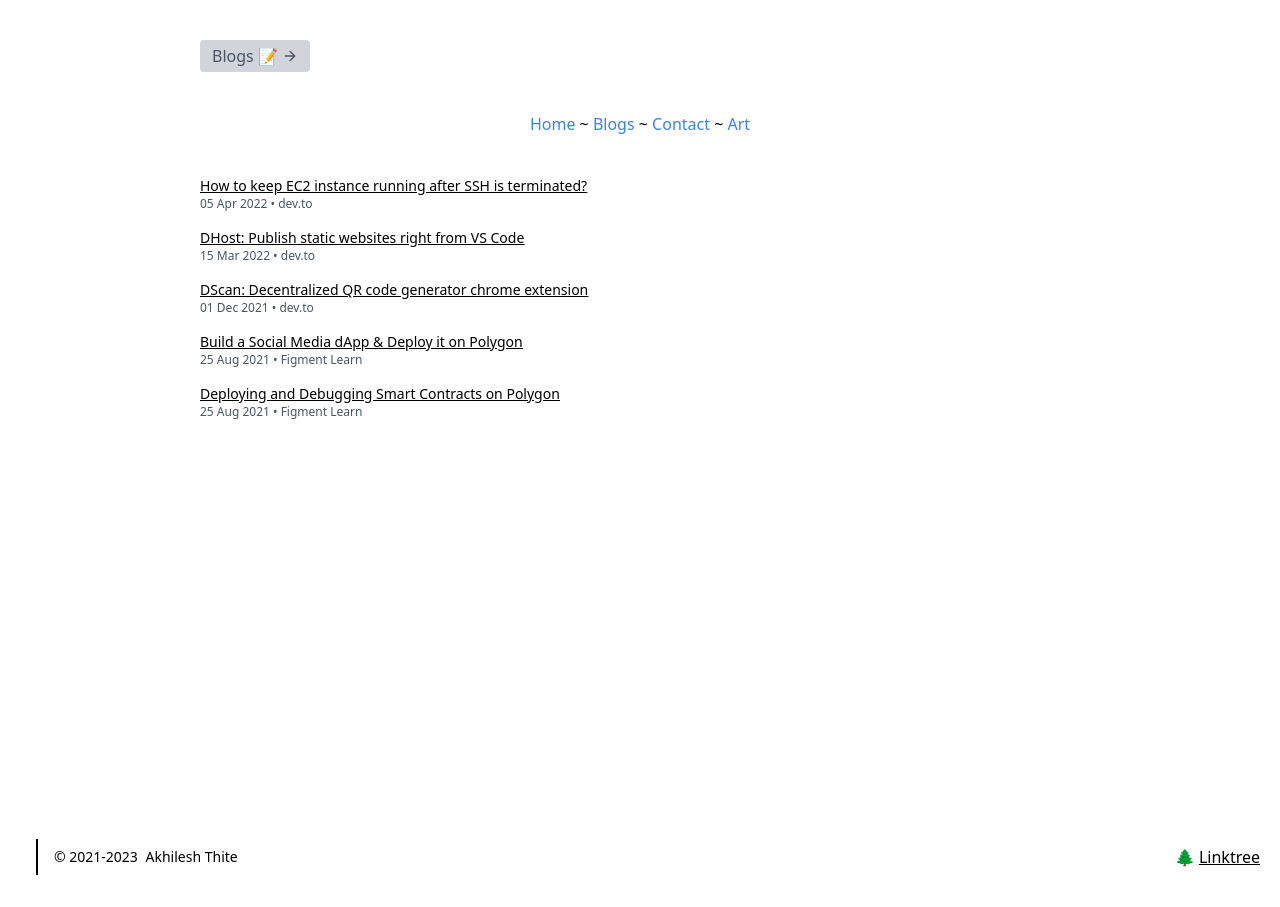
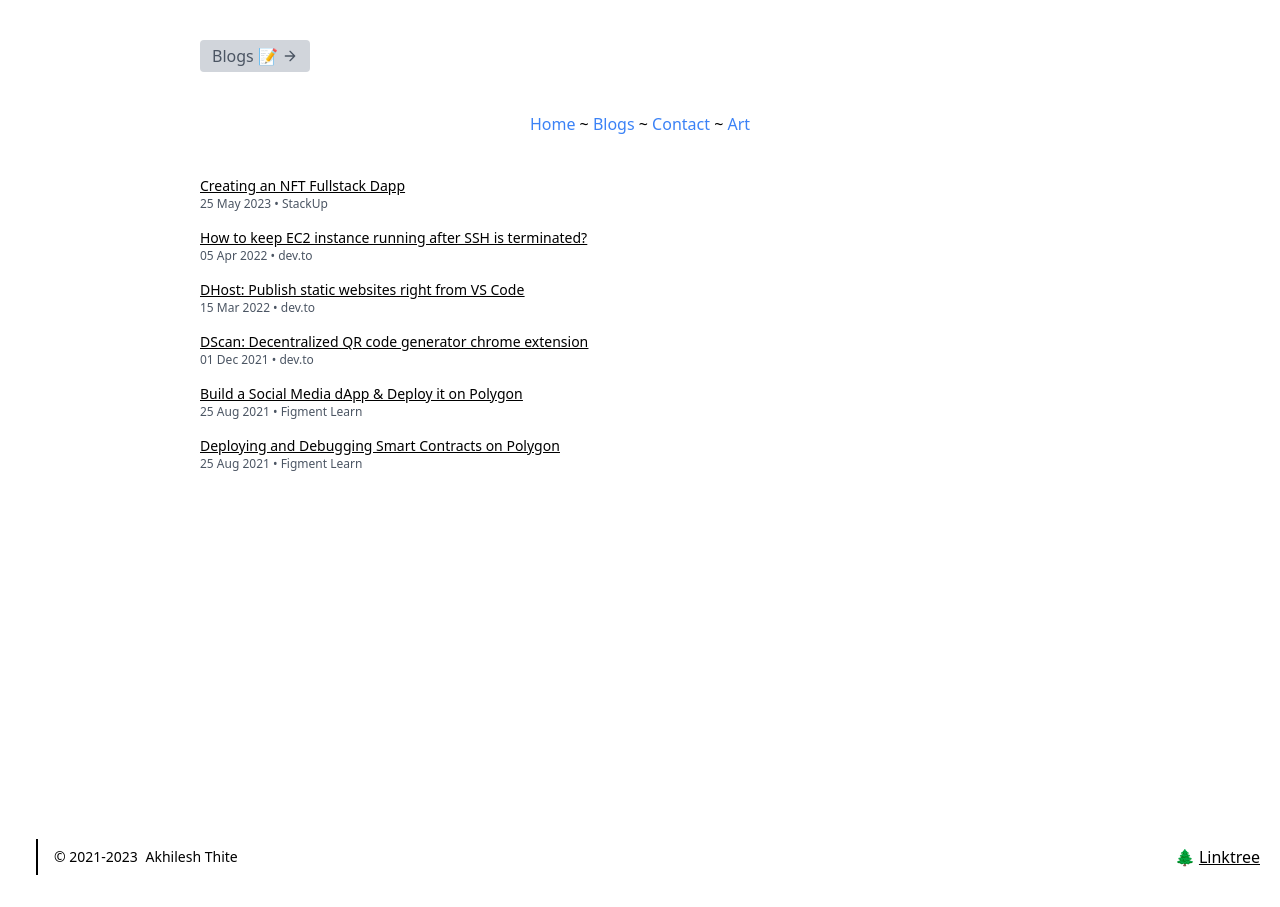
Before and after one commit to akhileshthite/website, a plain HTML site: page blogs.html in a window 1280 px wide. Drawn offline with nearby package versions, Linux system fonts and the light colour scheme; a script that the page names is missing.

Commit message:
add stackup's nft campaign
Creating an NFT Fullstack Dapp: https://app.stackup.dev/campaign_page/creating-an-nft-fullstack-dapp

```diff
--- a/blogs.html
+++ b/blogs.html
@@ -74,6 +74,19 @@
     </section>
     <!--Blogs-->
     <section class="blogs">
+      <span>
+        <p class="text-sm underline hover:no-underline cursor-pointer mt-2">
+          <a
+            href="https://app.stackup.dev/campaign_page/creating-an-nft-fullstack-dapp"
+            target="_blank"
+            rel="noopener noreferrer"
+            >Creating an NFT Fullstack Dapp</a
+          >
+        </p>
+        <div class="text-sm mb-4">
+          <p class="text-xs text-gray-600">25 May 2023 • StackUp</p>
+        </div>
+      </span>
       <span>
         <p class="text-sm underline hover:no-underline cursor-pointer mt-2">
           <a
```
